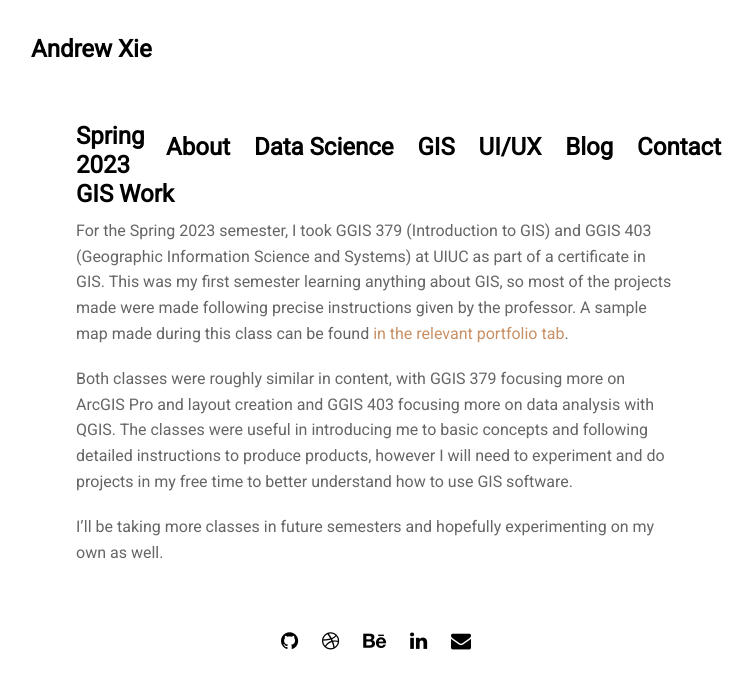
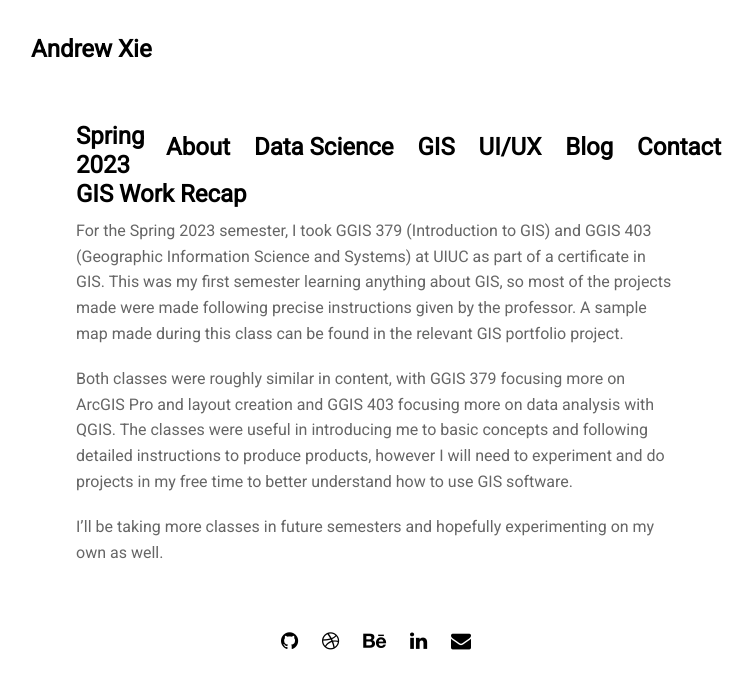
Before and after one commit to andrewxie43/andrewxie43.github.io, a Jekyll site: the page built from _posts/2023-05-31-Spring23GISClasses.md, in a window 1280 px wide. Shown: the top 689 px of the page, without its empty margins (264-1017 px from the left). Built offline with Jekyll 4.4.1, drawn with Linux system fonts in a browser that asks for light colours; nearby versions of some CDN libraries.

Commit message:
Fixed links, add info

```diff
--- a/_posts/2023-05-31-Spring23GISClasses.md
+++ b/_posts/2023-05-31-Spring23GISClasses.md
@@ -1,9 +1,9 @@
 ---
 layout: post
-title: "Spring 2023 GIS Work"
+title: "Spring 2023 GIS Work Recap"
 ---
 
-For the Spring 2023 semester, I took GGIS 379 (Introduction to GIS) and GGIS 403 (Geographic Information Science and Systems) at UIUC as part of a certificate in GIS. This was my first semester learning anything about GIS, so most of the projects made were made following precise instructions given by the professor. A sample map made during this class can be found [in the relevant portfolio tab](andrewxie.dev/gis/gis-classwork).
+For the Spring 2023 semester, I took GGIS 379 (Introduction to GIS) and GGIS 403 (Geographic Information Science and Systems) at UIUC as part of a certificate in GIS. This was my first semester learning anything about GIS, so most of the projects made were made following precise instructions given by the professor. A sample map made during this class can be found in the relevant GIS portfolio project.
 
 Both classes were roughly similar in content, with GGIS 379 focusing more on ArcGIS Pro and layout creation and GGIS 403 focusing more on data analysis with QGIS. The classes were useful in introducing me to basic concepts and following detailed instructions to produce products, however I will need to experiment and do projects in my free time to better understand how to use GIS software.
 
```
Also changed, not shown: gis/gis-classwork.md (+1 -1 lines), pages/about.md (+1 -1 lines).
